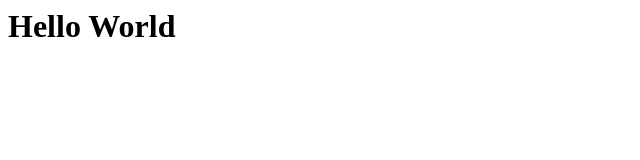
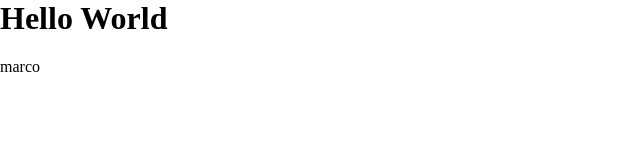
Before and after one commit to santanacostamarco/santanacostamarco.github.io, a plain HTML site: page index.html in a window 1280 px wide. Shown: the whole page, without its empty margins (0-640 px from the left). Drawn offline with Linux system fonts and the light colour scheme.

Commit message:
adding css file

```diff
--- a/index.html
+++ b/index.html
@@ -2,9 +2,11 @@
 <html>
 <head>
 	<title> Marco Antonio's playground</title>
+	<link rel="stylesheet" media="all" href="skin/css/general.css">
 </head>
 <body>
 	<h1> Hello World </h1>
+	<p> marco </p>
 </body>
 <!-- this document was created using VIM =] -->
 </html>
--- /dev/null
+++ b/skin/css/general.css
@@ -0,0 +1,3 @@
+body{
+	margin: 0;
+}
```
